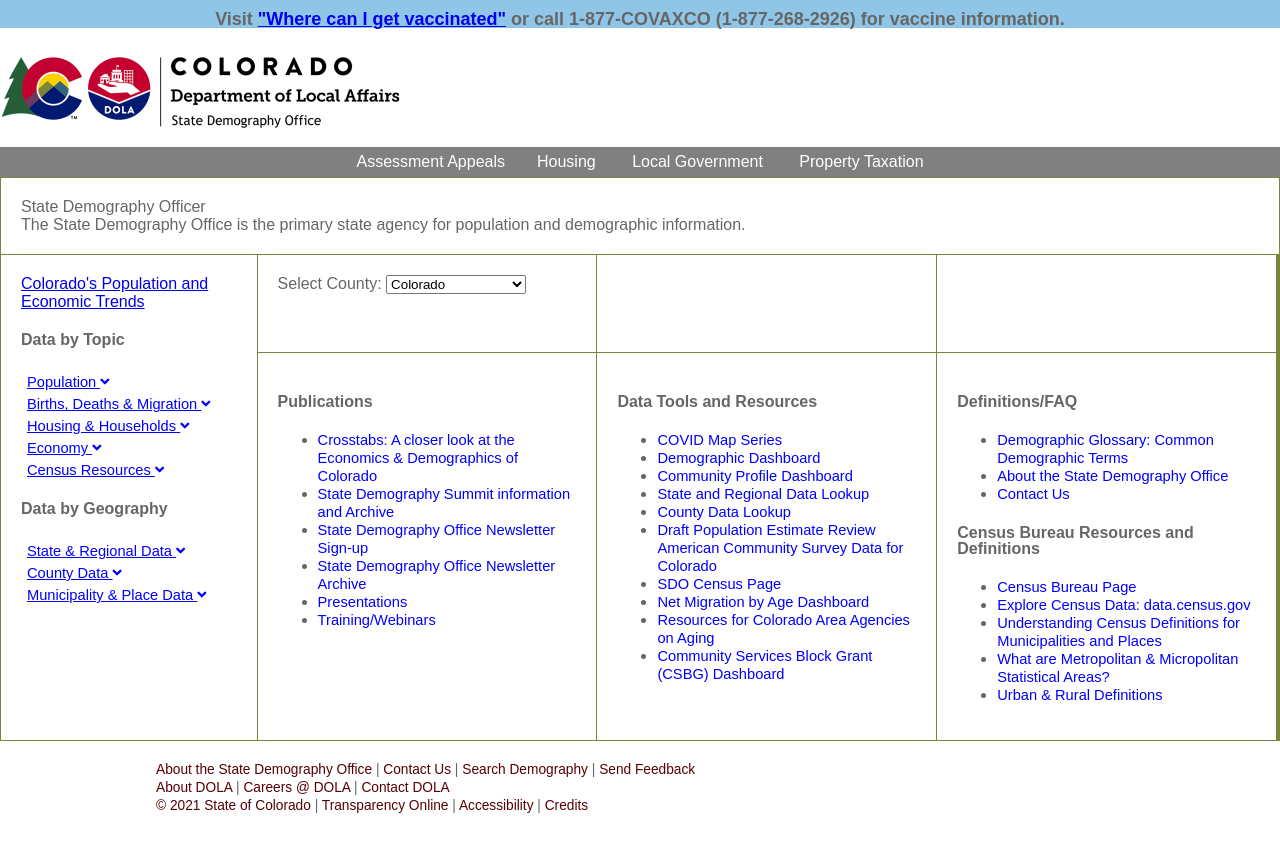
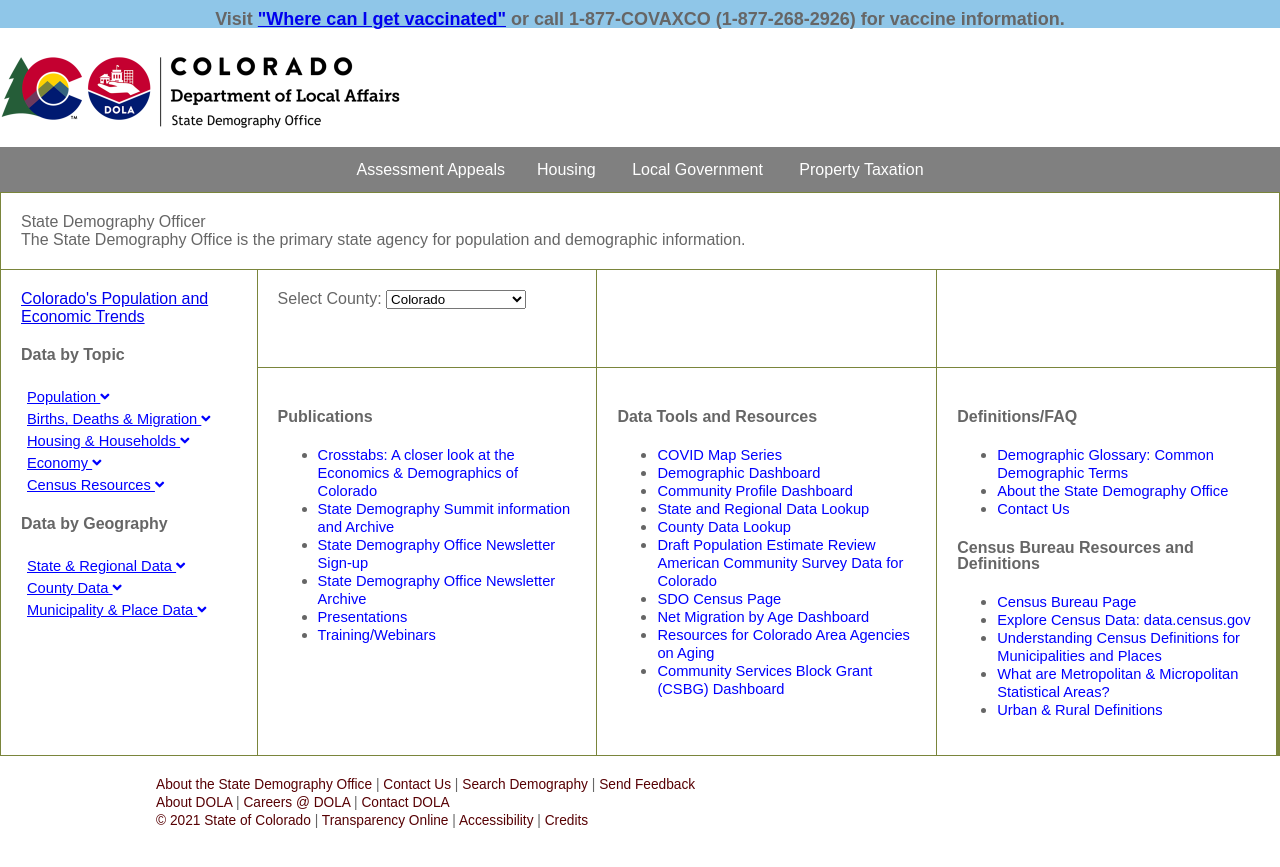
Before and after one commit to TBleess/Website_New, a Jekyll site: the page built from pages/0_Homepage_and_Footer_Links/index.md, in a window 1280 px wide. Shown: the top 867 px of the page. Built offline with Jekyll 4.4.1, drawn with Linux system fonts in a browser that asks for light colours; nearby versions of some CDN libraries.

Commit message:
Update common.css

```diff
--- a/assets/css/common.css
+++ b/assets/css/common.css
@@ -119,7 +119,7 @@
 /* New Horizontal Rule */
 #header-name {
        text-align: center;
-	line-height:30px;
+	line-height:45px;
    }
 
 .horiz {
```
